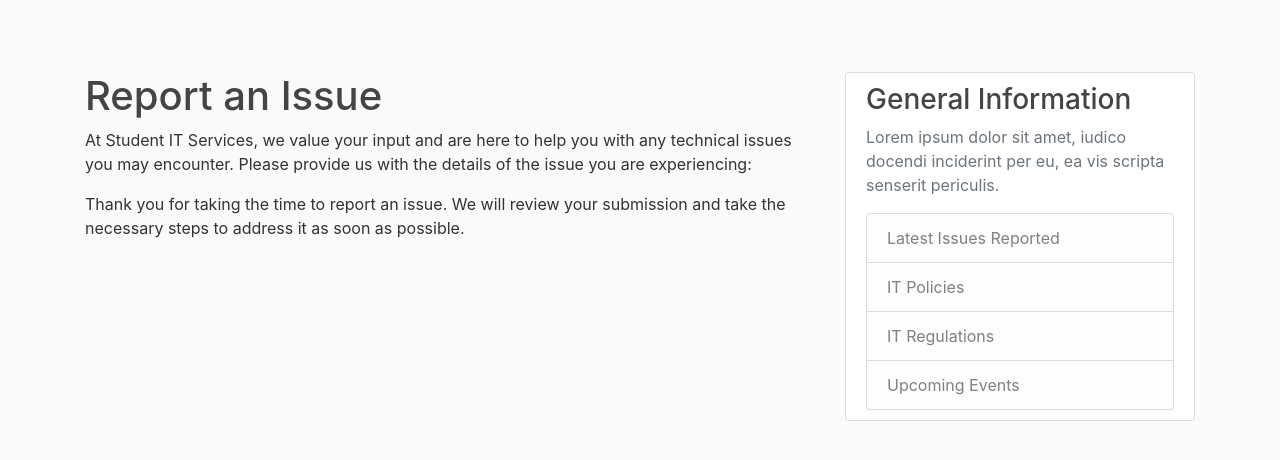
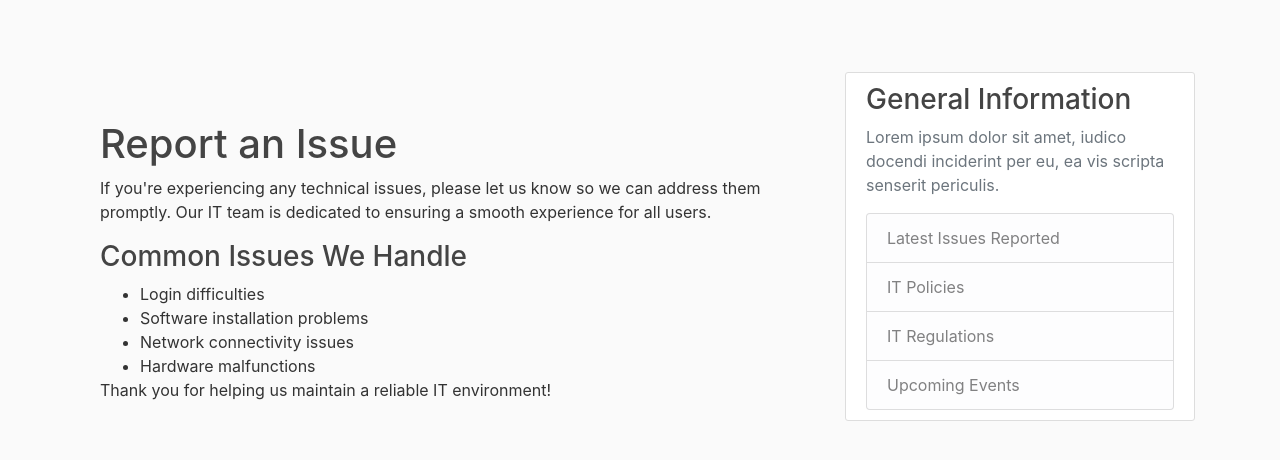
Before and after one commit to c2079617/Django-app, a Django app: page /report/ in a window 1280 px wide. Shown: the part 56-516 px from the top of the page. Run offline with Django 5.2, Linux system fonts and the light colour scheme; some libraries are stand-ins or nearby versions.

Commit message:
Add Bootstrap components (like cards, alerts, or buttons)

```diff
--- a/itreporting/templates/itreporting/report.html
+++ b/itreporting/templates/itreporting/report.html
@@ -1,8 +1,18 @@
 {% extends "itreporting/base.html" %}
 
 {% block content %}
-    <h1>Report an Issue</h1>
-    <p>At Student IT Services, we value your input and are here to help you with any technical issues you may encounter. Please provide us with the details of the issue you are experiencing:</p>
+    <div class="container mt-5">
+        <h1>Report an Issue</h1>
+        <p>If you're experiencing any technical issues, please let us know so we can address them promptly. Our IT team is dedicated to ensuring a smooth experience for all users.</p>
 
-    <p>Thank you for taking the time to report an issue. We will review your submission and take the necessary steps to address it as soon as possible.</p>
+        <h3>Common Issues We Handle</h3>
+        <ul>
+            <li>Login difficulties</li>
+            <li>Software installation problems</li>
+            <li>Network connectivity issues</li>
+            <li>Hardware malfunctions</li>
+        </ul>
+
+        <p>Thank you for helping us maintain a reliable IT environment!</p>
+    </div>
 {% endblock %}
```
